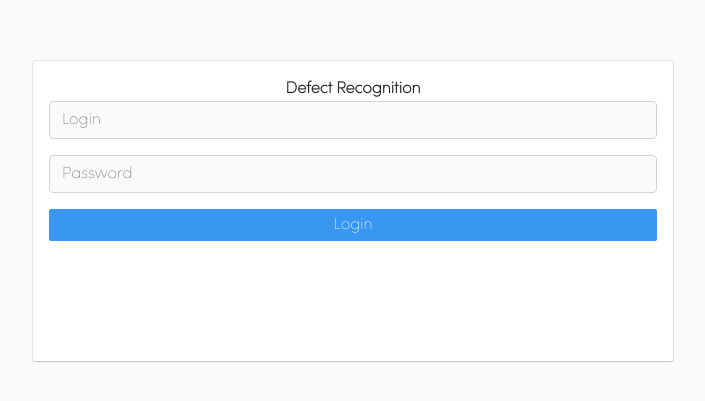
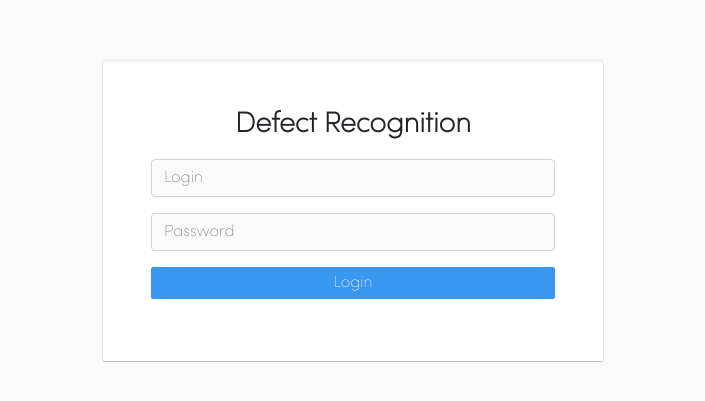
Before and after one commit to ValeriyBilyk/DefectRecognition, an Angular app: page /login in a window 1280 px wide. Shown: the part 189-590 px from the top of the page, without its empty margins (287-992 px from the left). Built offline with nearby package versions, Linux system fonts and the light colour scheme.

Commit message:
add new styles for login page

```diff
--- a/src/app/login-page/login-page.component.html
+++ b/src/app/login-page/login-page.component.html
@@ -1,12 +1,12 @@
 <div class="h-100 d-flex justify-content-center align-items-center">
-  <div class="w-50 dr-login-wrapper p-3">
-    <div class="d-flex justify-content-center">Defect Recognition</div>
-    <form [formGroup]="form" (ngSubmit)="onSubmit()" novalidate>
+  <div class="w-50 dr-login-wrapper">
+    <h3 class="d-flex justify-content-center font-weight-bold">Defect Recognition</h3>
+    <form class="mt-3" [formGroup]="form" (ngSubmit)="onSubmit()" novalidate>
       <div class="form-group">
-        <input class="form-control dr-input" formControlName="login" placeholder="Login">
+        <input type="text" class="form-control dr-input" formControlName="login" placeholder="Login">
       </div>
       <div class="form-group">
-        <input class="form-control dr-input" formControlName="password" placeholder="Password">
+        <input type="password" class="form-control dr-input" formControlName="password" placeholder="Password">
       </div>
       <button class="dr-btn-input w-100" type="submit">Login</button>
     </form>
--- a/src/app/login-page/login-page.component.scss
+++ b/src/app/login-page/login-page.component.scss
@@ -1,5 +1,7 @@
 .dr-login-wrapper {
   height: 300px;
+  max-width: 500px;
+  padding: 3rem;
   box-shadow: 0 1px 1px 0 rgba(0, 0, 0, 0.16), 0 0 0 1px rgba(0, 0, 0, 0.08);
   border-radius: 2px;
   background-color: #fff;
```
